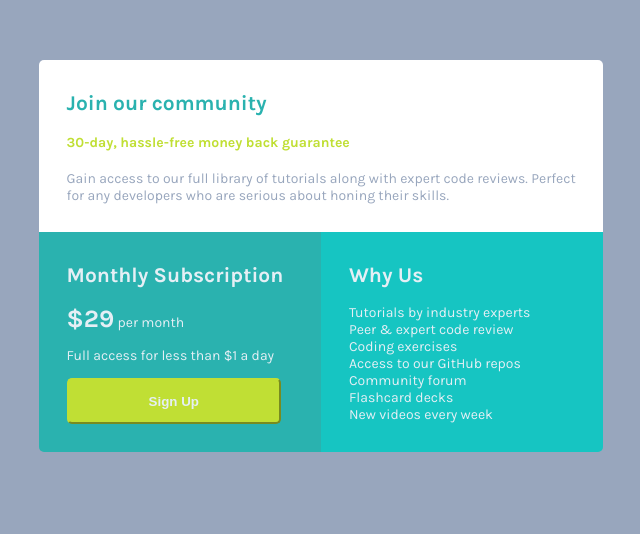
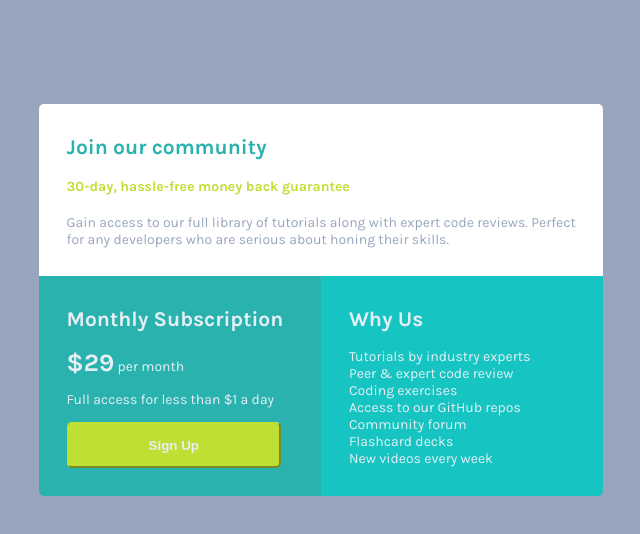
Before and after one commit to dcquinche/SinglePrice, a plain HTML site: page scr/index.html in a window 1536 px wide. Shown: the part 108-642 px from the top of the page, without its empty margins (447-1087 px from the left). Drawn offline with Linux system fonts and the light colour scheme.

Commit message:
Componente centrado

```diff
--- a/scr/styles.css
+++ b/scr/styles.css
@@ -67,13 +67,19 @@ h4 {
 }
 
 @media (min-width: 1440px){
+    body {
+        min-height: 100vh;
+        align-items: center;
+        display: flex;
+        justify-content: center;
+    }
+
     #container2 {
         display: grid;
         grid-template-columns: repeat(2, 1fr);
     }
 
     #main {
-        margin: 12em auto;
         width: 39%;
     }
 
```
